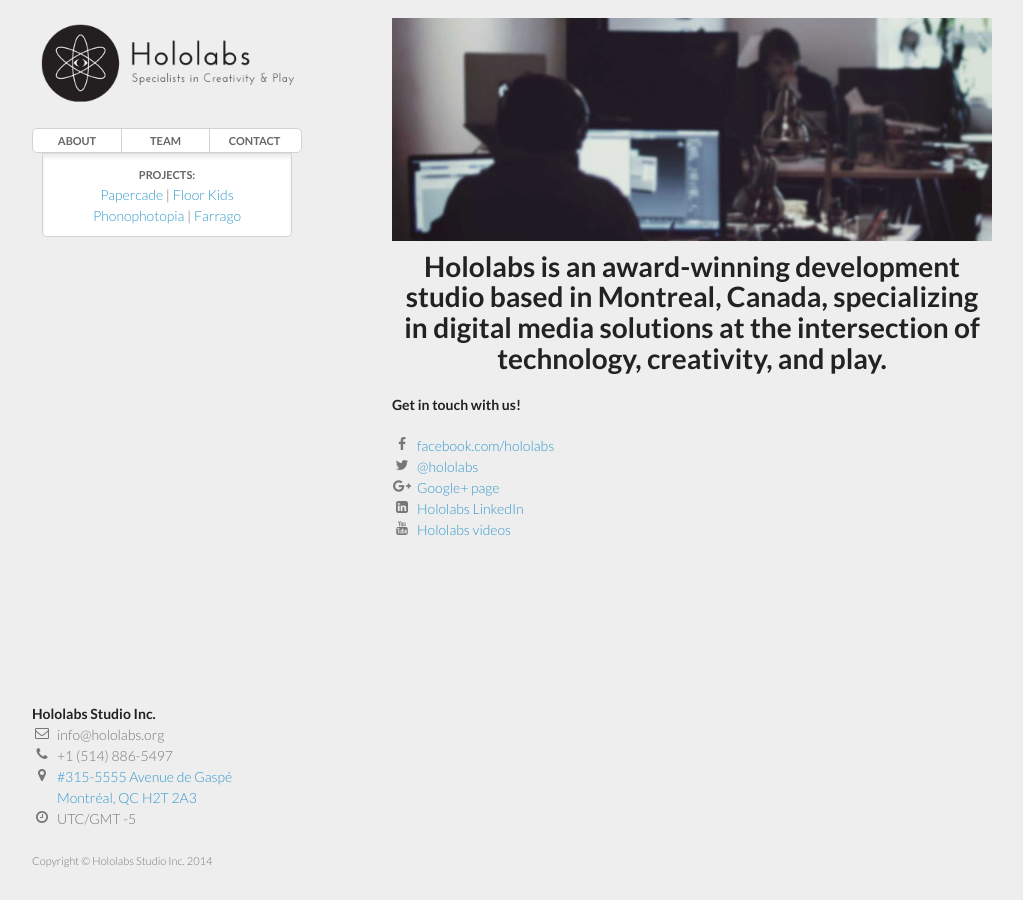
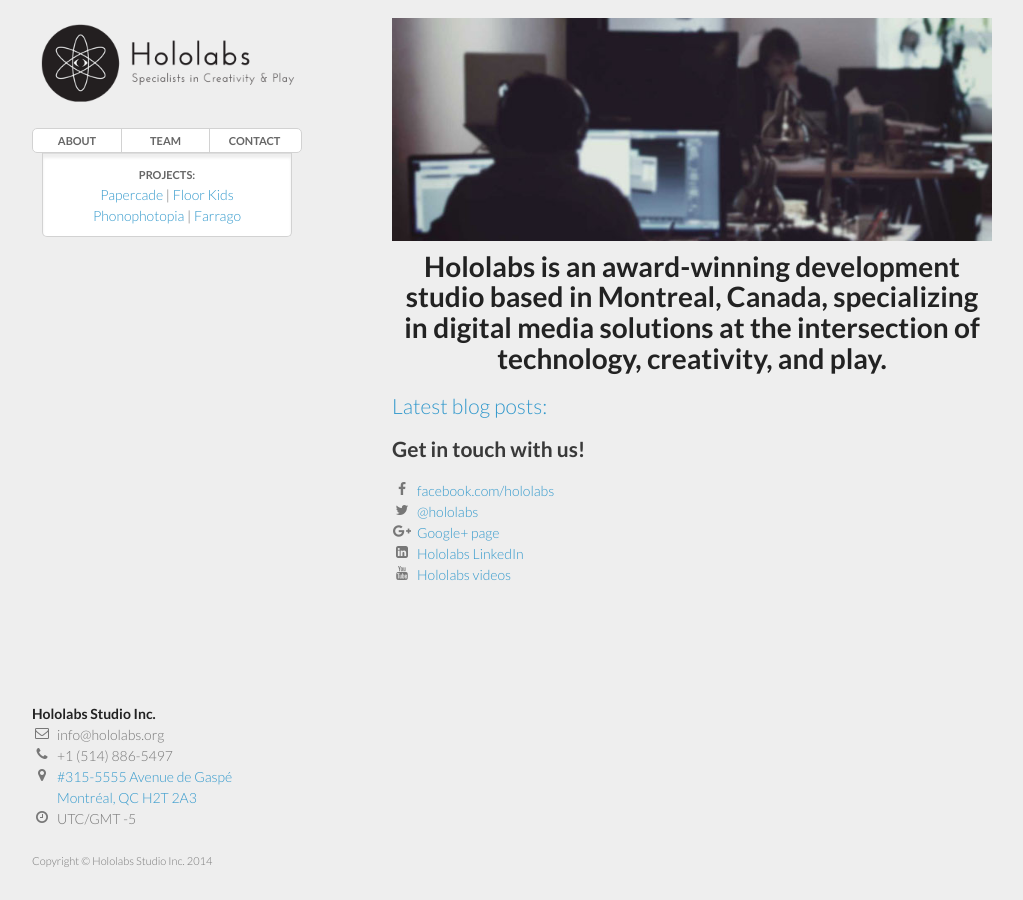
Before and after one commit to hololabs/hololabs.github.io, a Jekyll site: the page built from index.html, in a window 1280 px wide. Shown: the whole page, without its empty margins (128-1151 px from the left). Built offline with Jekyll 4.4.1, drawn with Linux system fonts in a browser that asks for light colours; nearby versions of some CDN libraries; Markdown is read by kramdown in place of the engine named in the settings.

Commit message:
yeeeee-haawwww

```diff
--- a/index.html
+++ b/index.html
@@ -18,10 +18,11 @@
 creativity, and play.
 </h1>
 
+<h2><a href="http://blog.hololabs.org">Latest blog posts:</a></h2>
 <div id="recent-posts"></div>
 
 <p>
-<strong>Get in touch with us!</strong>
+<h2>Get in touch with us!</h2>
 <ul class="fa-ul fontawesome-override">
 <li><i class="fa-li fa fa-facebook fa-fw"></i><a href="http://facebook.com/hololabs" target="_blank">facebook.com/hololabs</a></li>
 <li><i class="fa-li fa fa-twitter fa-fw"></i><a href="http://twitter.com/hololabs" target="_blank">@hololabs</a></li>
```
